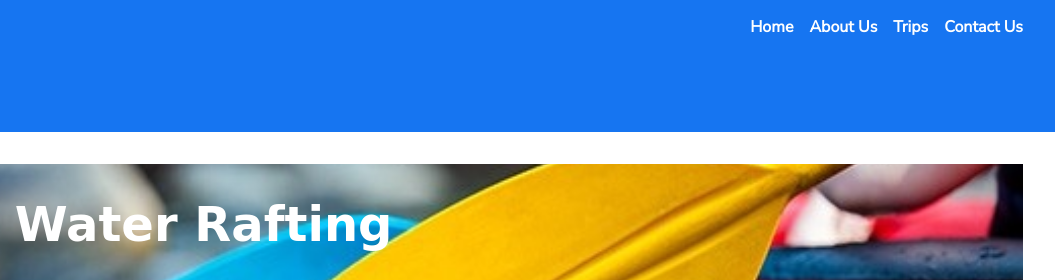
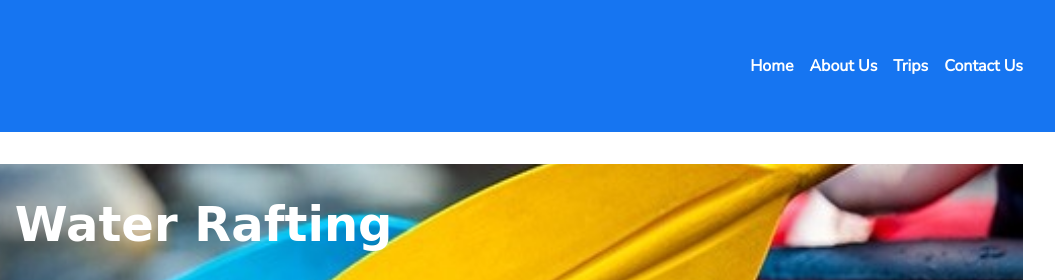
Before and after one commit to JamesHD001/wdd130, a plain HTML site: page wwr/about.html in a window 1280 px wide. Shown: the top 280 px of the page, 225-1280 px from the left. Drawn offline with Linux system fonts and the light colour scheme; a web font is replaced by a local one.

```diff
--- a/wwr/styles/rafting.css
+++ b/wwr/styles/rafting.css
@@ -16,7 +16,7 @@ body {
 
 header {
   display: flex;
-  align-items: row;
+  align-items: center;
   justify-content: space-between;
   background-color: var(--primary-color);
   padding: 1rem 2rem;
```
